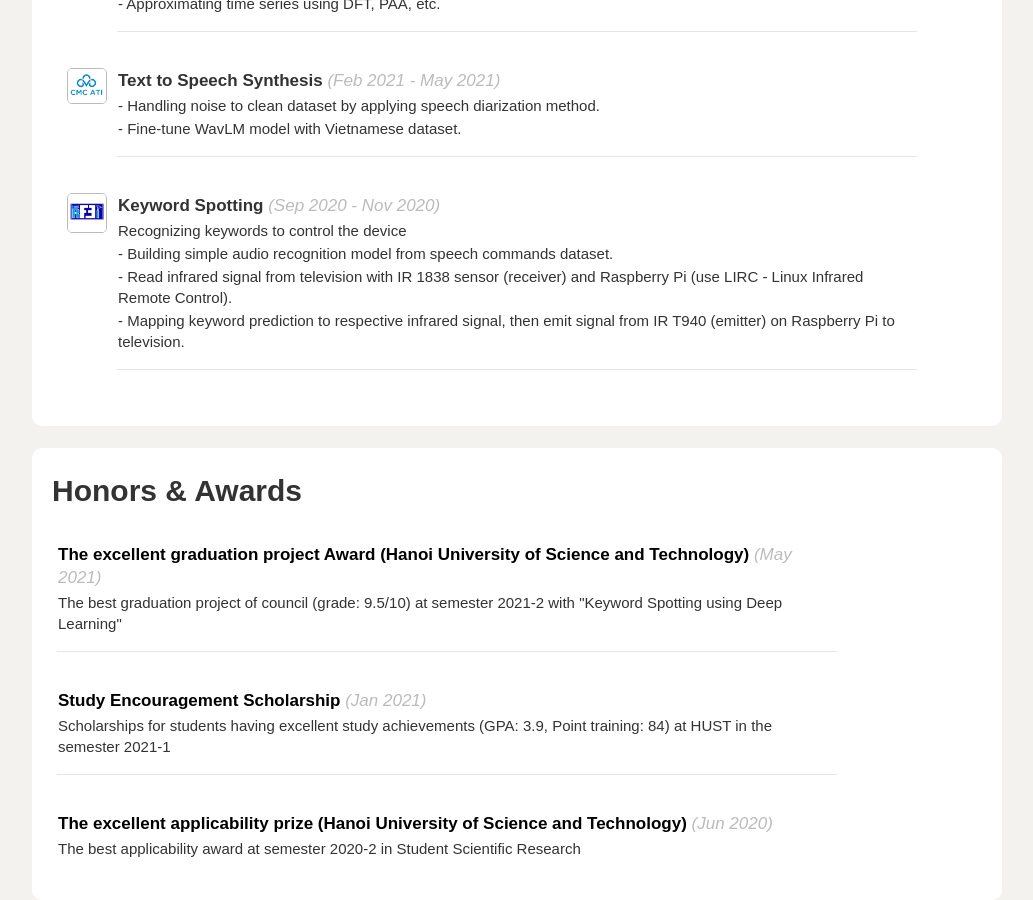
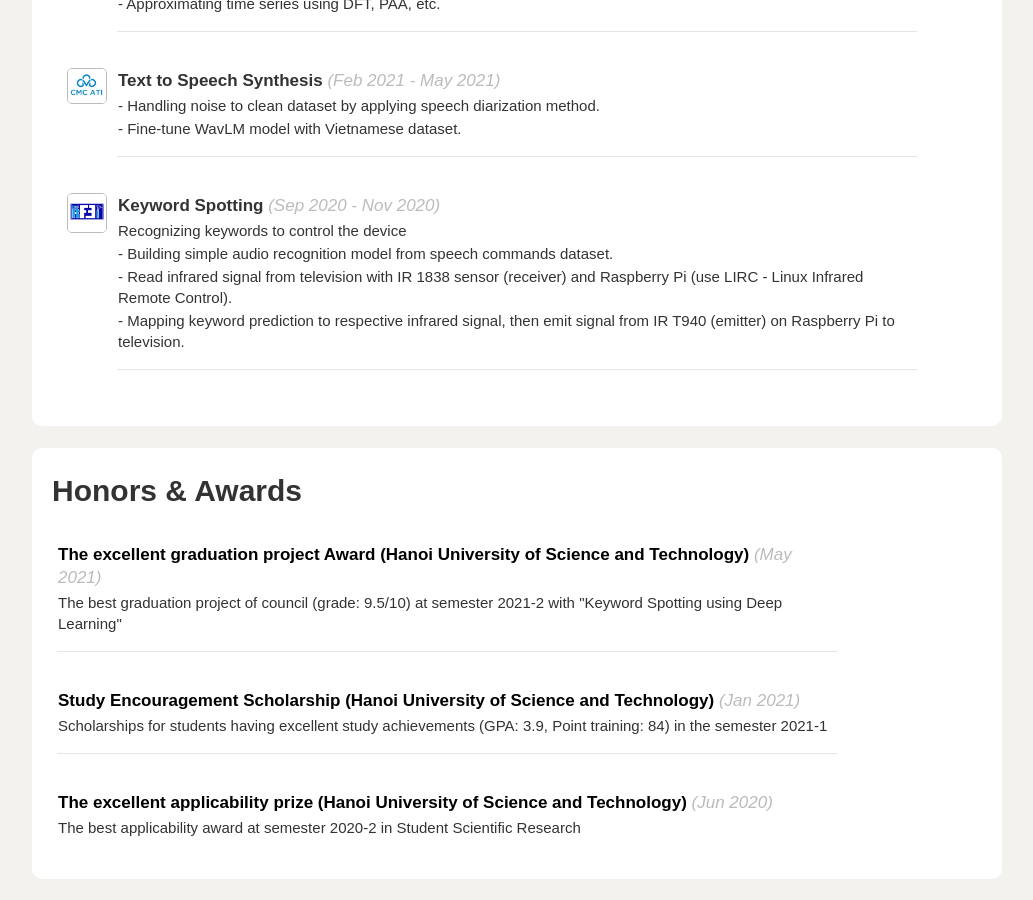
Before and after one commit to dangho99/dang99.github.io, a Jekyll site: the page built from about.html, in a window 1280 px wide and 900 px high, scrolled down 3289 px. Shown: the whole window, without its empty margins (123-1156 px from the left). Built offline with Jekyll 4.4.1, drawn with Linux system fonts in a browser that asks for light colours; after the commit the page ends 4168 px from its top, so only the background shows below that.

Commit message:
update cv

```diff
--- a/_data/profile.yml
+++ b/_data/profile.yml
@@ -197,10 +197,10 @@ awards:
     time: "May 2021"
     url: ""
     description: 'The best graduation project of council (grade: 9.5/10) at semester 2021-2 with "Keyword Spotting using Deep Learning"'
-  - name: "Study Encouragement Scholarship"
+  - name: "Study Encouragement Scholarship (Hanoi University of Science and Technology)"
     time: "Jan 2021"
     url: ""
-    description: "Scholarships for students having excellent study achievements (GPA: 3.9, Point training: 84) at HUST in the semester 2021-1"
+    description: "Scholarships for students having excellent study achievements (GPA: 3.9, Point training: 84) in the semester 2021-1"
   - name: "The excellent applicability prize (Hanoi University of Science and Technology)"
     time: "Jun 2020"
     url: "https://drive.google.com/file/d/1-uIrp8pIjhTQapCvEcLc_1_YTnYNQWub/view?usp=sharing"
```
